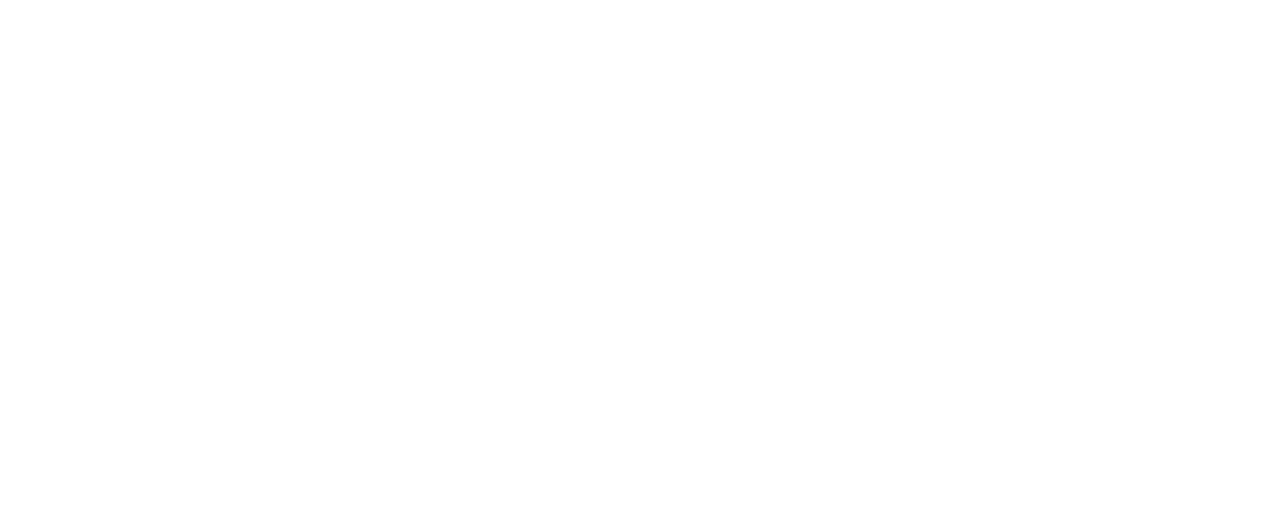
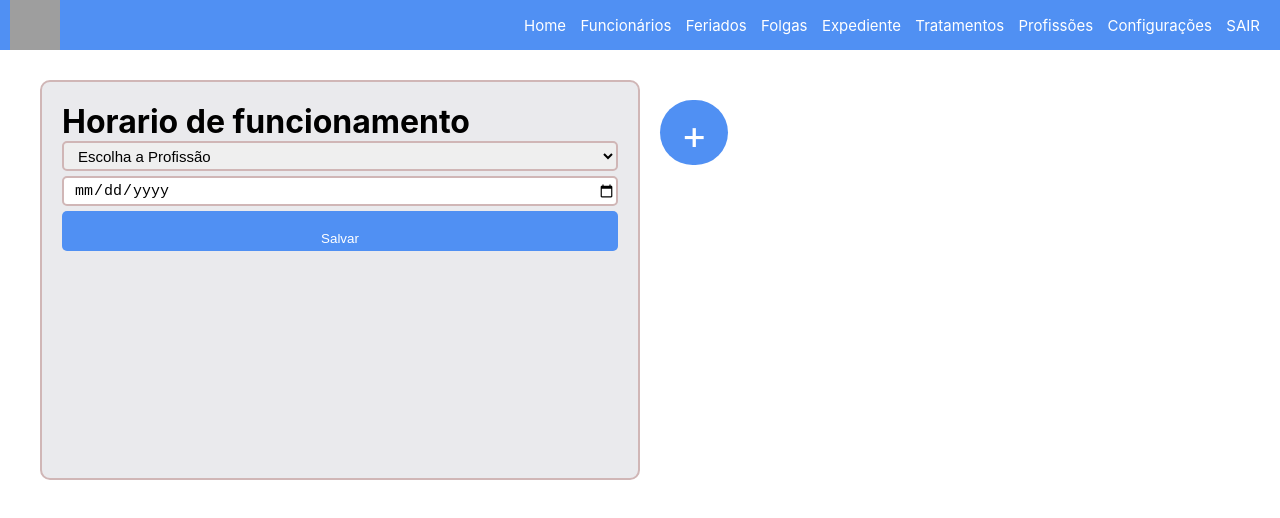
Before and after one commit to gracione/ReactComTypeScript, a React (Create React App) app: page /folga/adicionar in a window 1280 px wide. Before the commit this address had no page. Shown: the top 518 px of the page. Built offline with nearby package versions, Linux system fonts and the light colour scheme; no server answers; grey boxes are pictures that could not be loaded.

Commit message:
feriados

```diff
--- a/src/paginas/Expediente/index.tsx
+++ b/src/paginas/Expediente/index.tsx
@@ -25,7 +25,8 @@
     <Container>
       <Menu></Menu>
       <Header>
-        <Conteudo>          LISTAR
+        <Conteudo>
+          LISTAR
 
           <table border={1} width="100%">
             <tr>
--- a/src/paginas/Feriados/index.tsx
+++ b/src/paginas/Feriados/index.tsx
@@ -16,7 +16,7 @@
             {listarFuncionarios}
           </div>
         </Conteudo>
-        <Adicionar href="profissoes/adicionar">+</Adicionar>
+        <Adicionar href="feriado/adicionar">+</Adicionar>
       </Header>
     </Container>
   );
--- /dev/null
+++ b/src/paginas/Feriados/inserir.tsx
@@ -0,0 +1,41 @@
+import Menu from "../Menu";
+import { useState } from 'react';
+import { Adicionar, Container, Conteudo, Header } from "../../styles/global";
+import BuscarDadosApi from "../../util/util";
+import api from '../../services/api';
+import GerarUrl from "../../util/adicionar";
+import { useNavigate } from 'react-router-dom';
+
+export default function InserirFeriado() {
+  const [data, setData] = useState('');
+  const [nome, setFeriado] = useState('');
+  const history = useNavigate();
+  const dados = {
+    data,
+    nome
+  };
+
+  function inserir() {
+    const url = GerarUrl("feriados", "inserir");
+
+    api.post(url, dados)
+    history('/feriados');
+  }
+
+  return (
+    <Container>
+      <Menu></Menu>
+      <Header>
+        <Conteudo>
+          <h1>Horario de funcionamento</h1>
+          <form onSubmit={inserir}>
+            <input type="text" placeholder="Digite o nome do feriado" onChange={e => setFeriado(e.target.value)} />
+            <input type="date" placeholder="Inicio Expediente" onChange={e => setData(e.target.value)} />
+            <button type="submit">Salvar</button>
+          </form>
+        </Conteudo>
+        <Adicionar href="adicionar">+</Adicionar>
+      </Header>
+    </Container>
+  );
+}
--- a/src/paginas/Folgas/index.tsx
+++ b/src/paginas/Folgas/index.tsx
@@ -10,7 +10,7 @@
           <Conteudo>
             <h1>Folgas</h1>
           </Conteudo>
-          <Adicionar href="profissoes/adicionar">+</Adicionar>
+          <Adicionar href="folga/adicionar">+</Adicionar>
 
         </Header>
     </Container>
--- /dev/null
+++ b/src/paginas/Folgas/inserir.tsx
@@ -0,0 +1,60 @@
+import Menu from "../Menu";
+import { useState } from 'react';
+import { Adicionar, Container, Conteudo, Header } from "../../styles/global";
+import BuscarDadosApi from "../../util/util";
+import api from '../../services/api';
+import GerarUrl from "../../util/adicionar";
+import { useNavigate } from 'react-router-dom';
+
+export default function InserirFolga() {
+  const [inicioExpediente, setInicioExpediente] = useState('');
+  const [inicioAlmoco, setInicioAlmoco] = useState('');
+  const [fimAlmoco, setFimAlmoco] = useState('');
+  const [fimExpediente, setFimExpediente] = useState('');
+  const [idFuncionario, setIdFuncionario] = useState('');
+  const funcionario = BuscarDadosApi('funcionario', 'listar');
+  const data = {
+    inicioExpediente,
+    inicioAlmoco,
+    fimAlmoco,
+    fimExpediente,
+    idFuncionario
+  };
+  const history = useNavigate();
+
+  const optionFuncionarios: any = [];
+  funcionario.forEach(element => {
+    optionFuncionarios.push(
+      <option value={element.id}>{element.nome}</option>
+    );
+  });
+  function inserir() {
+    const url = GerarUrl("expediente", "inserir");
+
+    api.post(url, data)
+    history('/expediente');
+  }
+
+  return (
+    <Container>
+      <Menu></Menu>
+      <Header>
+        <Conteudo>
+          <h1>Horario de funcionamento</h1>
+          <form onSubmit={inserir}>
+            <select
+              onChange={e => setIdFuncionario(e.target.value)}
+              required
+            >
+              <option >Escolha a Profissão</option>
+              {optionFuncionarios}
+            </select>
+            <input type="date" placeholder="Inicio Expediente" onChange={e => setInicioExpediente(e.target.value)} />
+            <button type="submit">Salvar</button>
+          </form>
+        </Conteudo>
+        <Adicionar href="adicionar">+</Adicionar>
+      </Header>
+    </Container>
+  );
+}
--- a/src/routes.tsx
+++ b/src/routes.tsx
@@ -19,6 +19,8 @@
 import InserirTratamento from "./paginas/Tratamentos/inserir";
 import AlterarTratamento from "./paginas/Tratamentos/alterar";
 import InserirExpediente from "./paginas/Expediente/inserir";
+import InserirFeriado from "./paginas/Feriados/inserir";
+import InserirFolga from "./paginas/Folgas/inserir";
 
 export default function Rota() {
     return (
@@ -35,7 +37,11 @@
                 <Route path="/funcionarios/inserir" element={<InserirFuncionario />} />
 
                 <Route path="/feriados" element={<Feriados />} />
+                <Route path="/feriado/adicionar" element={< InserirFeriado/>} />
+
                 <Route path="/folgas" element={<Folgas />} />
+                <Route path="/folga/adicionar" element={< InserirFolga/>} />
+
                 <Route path="/expediente" element={<Expediente />} />
                 <Route path="/expediente/adicionar" element={< InserirExpediente/>} />
 
```
